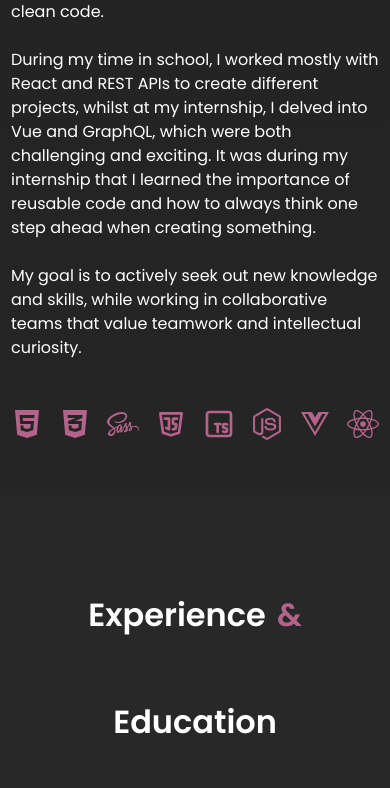
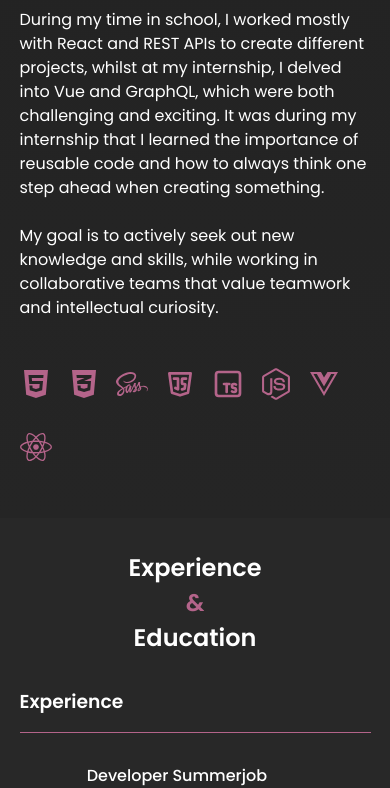
Before and after one commit to Izzmode/domain-portfolio, a React (Vite) app: page / in a window 390 px wide. Shown: the part 1191-1979 px from the top of the page. Built offline with nearby package versions, Linux system fonts and the light colour scheme.

Commit message:
updated mobile responsive design to work with animations

```diff
--- a/src/components/about/about.css
+++ b/src/components/about/about.css
@@ -44,7 +44,9 @@
 
   .icons-skills {
     display: flex;
-    gap: 1rem;
+    flex-wrap: wrap;
+    column-gap: 1rem;
+    row-gap: 1.5rem;
     margin-top: 1.5rem;
   }
 
@@ -126,3 +128,12 @@
   }
 
 }
+@media screen and (max-width: 400px) {
+  .About{
+  .about-wrapper {
+    align-items:normal ;
+  }
+
+  }
+
+}
--- a/src/components/contact/contact.css
+++ b/src/components/contact/contact.css
@@ -117,3 +117,14 @@
   }
 
 }
+@media screen and (max-width: 400px) {
+
+  .Contact {
+
+  .title-wrapper {
+    gap: .4rem;
+  }
+
+  }
+
+}
--- a/src/components/resume/resume.css
+++ b/src/components/resume/resume.css
@@ -1,6 +1,77 @@
 .Resume {
   flex-direction: column;
   background-color: #282828;
+
+  .resume-content {
+    display: flex;
+    flex-direction: column;
+    gap: 3rem;
+  }
+
+  .resume-education, .resume-experience {
+    flex: 1;
+  }
+
+  .card-education{
+    border-top: 1px solid var(--accent-color);
+    padding: 1rem;
+    padding-inline: 3rem;
+    /* margin-top: 1rem; */
+    padding-bottom: 1rem;
+    position: relative;
+    display: flex;
+    align-items: center;
+    height: 130px;
+  }
+
+  .card-education:first-of-type {
+    margin-top: 1rem;
+  }
+  .card-education:hover {
+    background-color: hsl(0, 0%, 16.1%);
+  }
+
+  .card-education h2 {
+    font-size: 1.5rem;
+    font-weight: 500;
+  }
+
+  .card-education h3 {
+    font-size: 1rem;
+    font-weight: 400;
+  }
+
+  .card-education p {
+    font-size: .9rem;
+    font-weight: 300;
+    margin-top: .5rem;
+  }
+
+  .students-avatar {
+    width: 300px;
+    color: #fff;
+    background-position: center center;
+    height: 250px;
+    object-fit: cover;
+  }
+
+  .title-wrapper-card {
+    display: flex;
+    gap: .5rem;
+    align-items: baseline;
+  }
+
+  .icon.icon-briefcase{
+    font-size: 1.7rem;
+  }
+
+  .icon{
+    margin-left: 1rem;
+  }
+
+  .card-content{
+    margin-left: 1.5rem;
+  }
 }
 
 
@@ -44,77 +115,13 @@
 
 
 
-.resume-content {
-  display: flex;
-  flex-direction: column;
-  gap: 3rem;
-}
 
-.resume-education, .resume-experience {
-  flex: 1;
-}
-
-.card-education{
-  border-top: 1px solid var(--accent-color);
-  padding: 1rem;
-  padding-inline: 3rem;
-  /* margin-top: 1rem; */
-  padding-bottom: 1rem;
-  position: relative;
-  display: flex;
-  align-items: center;
-  height: 130px;
-}
-
-.card-education:first-of-type {
-  margin-top: 1rem;
-}
-.card-education:hover{
-  background-color: hsl(0, 0%, 16.1%);
-}
-
-.card-education h2{
-  font-size: 1.5rem;
-  font-weight: 500;
-}
-
-.card-education h3{
-  font-size: 1rem;
-  font-weight: 400;
-}
-
-.card-education p{
-  font-size: .9rem;
-  font-weight: 300;
-  margin-top: .5rem;
-}
-
-.students-avatar{
-  width: 300px;
-  color: #fff;
-  background-position: center center;
-  height: 250px;
-  object-fit: cover;
-}
-
-.title-wrapper-card{
-  display: flex;
-  gap: .5rem;
-  align-items: baseline;
-}
-
-.icon.icon-briefcase{
-  font-size: 1.7rem;
-}
-
-.Resume .icon{
-  margin-left: 1rem;
-}
-.card-content{
-  margin-left: 1.5rem;
-}
 
 @media screen and (max-width: 768px) {
+
+  .Resume {
+
+
   .card-education h2{
     font-size: 1rem;
   }
@@ -143,3 +150,18 @@
     min-height: 150px;
   }
 }
+}
+@media screen and (max-width: 400px) {
+  .Resume {
+    .title-wrapper {
+      flex-direction: column;
+      align-items: center;
+      gap: 0;
+      /* margin-bottom: 2rem; */
+
+      .title {
+        margin-bottom: 0;
+      }
+    }
+  }
+}
--- a/src/index.css
+++ b/src/index.css
@@ -74,7 +74,6 @@ html {
 
 .title {
   text-align: center;
-  margin-bottom: 3rem;
   /* font-size: 2rem; */
 }
 
@@ -93,9 +92,8 @@ a {
   gap: 0.7rem;
   justify-content: center;
   font-size: 2rem;
-  /* h2 {
-    font-size: 2rem;
-  } */
+  margin-bottom: 3rem;
+
 }
 
 
@@ -122,19 +120,16 @@ a {
     }
   } */
 }
-@media screen and (max-width: 1200px) {
+@media screen and (max-width: 400px) {
 
-  /* .width-wrapper {
-    width: 90%;
-    margin: 0 auto;
-  } */
+  .padding-wrapper {
+    padding-top: 2rem;
+  }
 
-  /* .title-wrapper {
-    &h2 {
-      font-size: 1rem;
-
-    }
-  } */
+  .title-wrapper {
+    margin-bottom: 2rem;
+    font-size: 1.5rem;
+  }
 }
 
 h2 {
```
